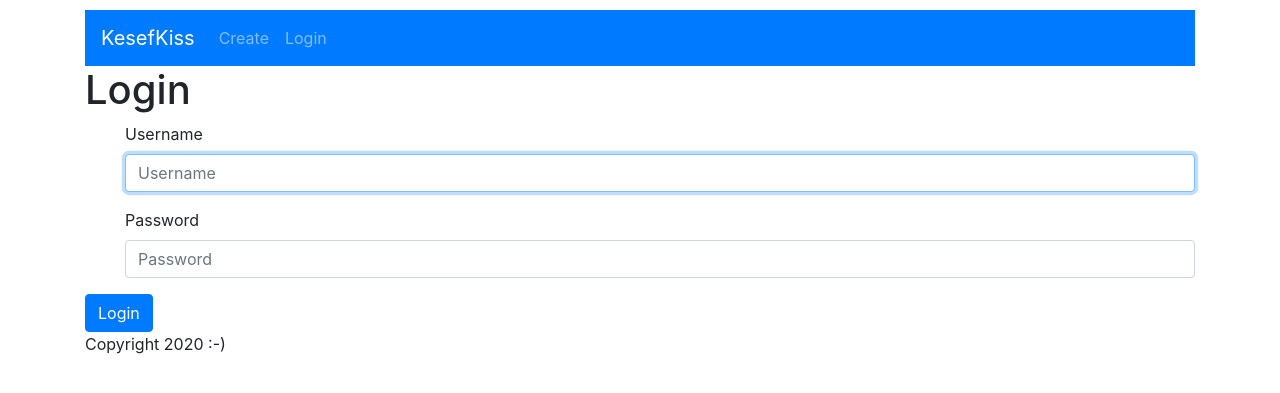
After one commit to nonZero/KesefKiss, a Django app: page /accounts/login/ in a window 1280 px wide. The commit adds this page. Shown: the top 393 px of the page. Run offline with Django 3.2, Linux system fonts and the light colour scheme; some libraries are stand-ins or nearby versions.

Commit message:
Added login/logout pages and links

```diff
--- a/expenses/templates/base.html
+++ b/expenses/templates/base.html
@@ -10,7 +10,7 @@
 
     <title>
         {% block title %}
-        TITLE!!!
+            TITLE!!!
         {% endblock %}
         /
         💰 Kesef Kiss 💰
@@ -30,6 +30,18 @@
                 <li class="nav-item">
                     <a class="nav-link" href="{% url "expenses:create" %}">Create</a>
                 </li>
+                {% if user.is_authenticated %}
+                    <li class="nav-item">
+                        <span class="navbar-text">{{ user }}</span>
+                    </li>
+                    <li class="nav-item">
+                        <a class="nav-link" href="{% url "logout" %}">Logout</a>
+                    </li>
+                {% else %}
+                    <li class="nav-item">
+                        <a class="nav-link" href="{% url "login" %}">Login</a>
+                    </li>
+                {% endif %}
             </ul>
         </div>
     </nav>
--- /dev/null
+++ b/expenses/templates/registration/login.html
@@ -0,0 +1,18 @@
+{% extends "base.html" %}
+{% load bootstrap4 %}
+
+{% block title %}
+    Login
+{% endblock %}
+
+{% block content %}
+    <h1>Login</h1>
+
+    <form method="post">
+        {% csrf_token %}
+        <ul>
+            {% bootstrap_form form %}
+        </ul>
+        <button class="btn btn-primary">Login</button>
+    </form>
+{% endblock %}
--- a/kkiss/settings.py
+++ b/kkiss/settings.py
@@ -108,6 +108,9 @@ AUTH_PASSWORD_VALIDATORS = [
     },
 ]
 
+LOGIN_REDIRECT_URL = "/"
+LOGOUT_REDIRECT_URL = "/"
+
 
 # Internationalization
 # https://docs.djangoproject.com/en/3.0/topics/i18n/
--- a/kkiss/urls.py
+++ b/kkiss/urls.py
@@ -18,5 +18,6 @@ from django.urls import path, include
 
 urlpatterns = [
     path('', include('expenses.urls')),
+    path('accounts/', include('django.contrib.auth.urls')),
     path('admin/', admin.site.urls),
 ]
```
Also changed, not shown: expenses/views.py (+5 -4 lines).
